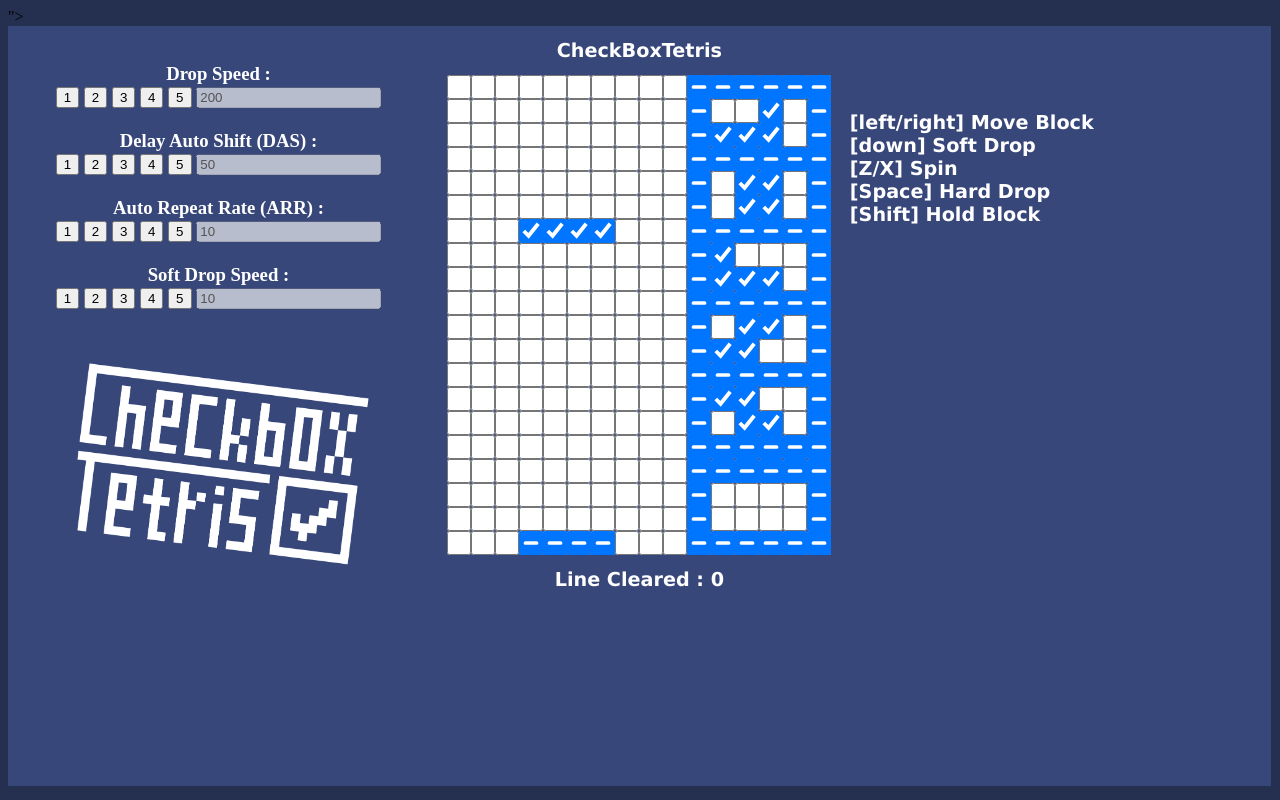
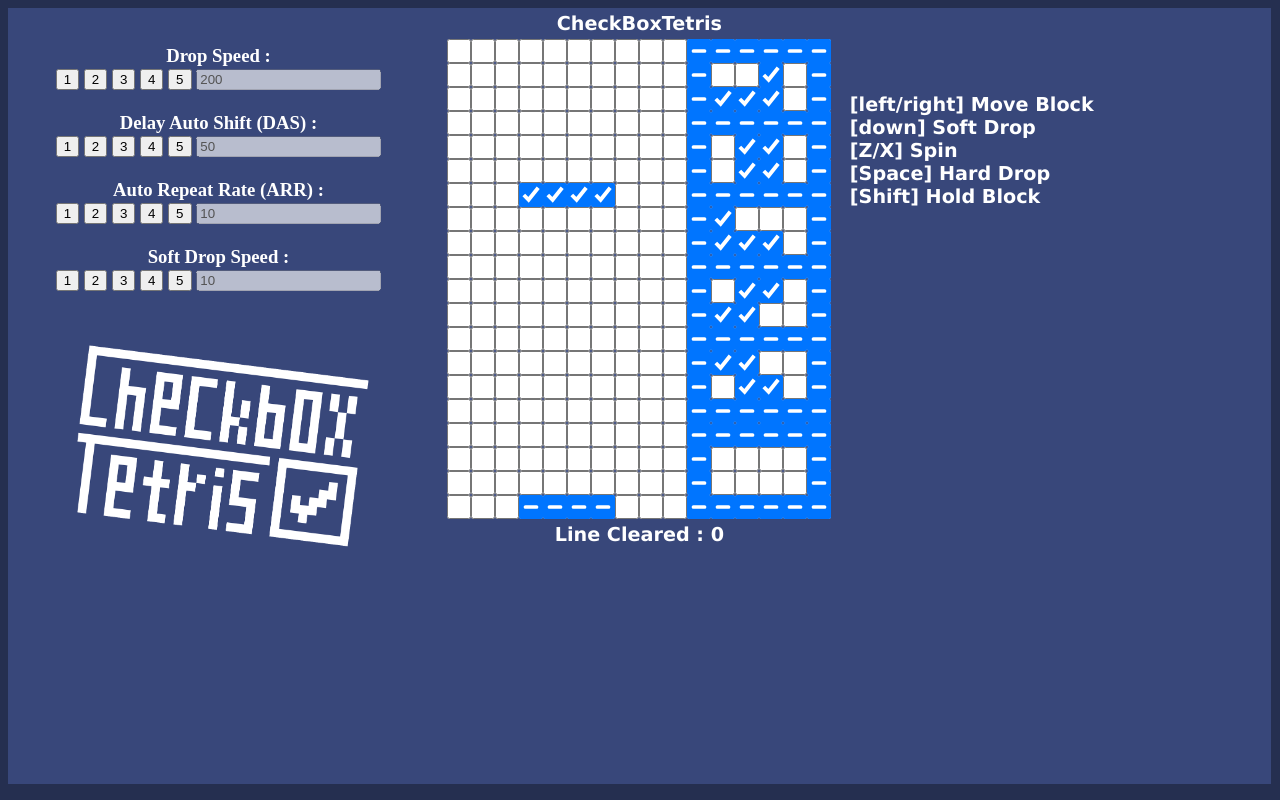
Before and after one commit to Slofin/Checkboxtetris, a plain HTML site: page checkboxtetris/index.html in a window 1280 px wide. Drawn offline with Linux system fonts and the light colour scheme.

Commit message:
removed a visual bug

```diff
--- a/checkboxtetris/index.html
+++ b/checkboxtetris/index.html
@@ -4,14 +4,13 @@
 <head>
   <html lang="en">
   <meta charset="UTF-8">
-  <meta name="viewport" content="width=device-width, initial-scale=1.0, maximum-scale=1.0, user-scalable=no">">
+  <meta name="viewport" content="width=device-width, initial-scale=1.0, maximum-scale=1.0, user-scalable=no">
   <link href="./style.css" rel="stylesheet" type="text/css"/>
   <title>CheckBoxTetris</title>
 </head>
 <body>
 
 <div class="content text-h-center text-v-center">
-
   <div class="box hide-in-phone">
 
     <br>
@@ -62,9 +61,9 @@
 
   <div class="box game">
 
-      <h1>CheckBoxTetris</h1>
+      <h1 class="line-height">CheckBoxTetris</h1>
       <div id="checkboxland"></div>
-      <h1 id="score"></h1>
+      <h1 id="score" class="line-height"></h1>
 
   </div>
 
--- a/checkboxtetris/style.css
+++ b/checkboxtetris/style.css
@@ -33,6 +33,11 @@ h1 {
     color: #FFFFFF;
     font-family: verdana;
     font-size: larger;
+
+}
+
+.line-height{
+    line-height : 5px;
 }
 
 .text-h-center {
@@ -54,7 +59,7 @@ h1 {
 
 .box {
     width: 33.3%;
-    height: 95vh;
+    height: 97vh;
     margin: 0px;
     background-color: #38477A;
     color: #ffffff;
```
